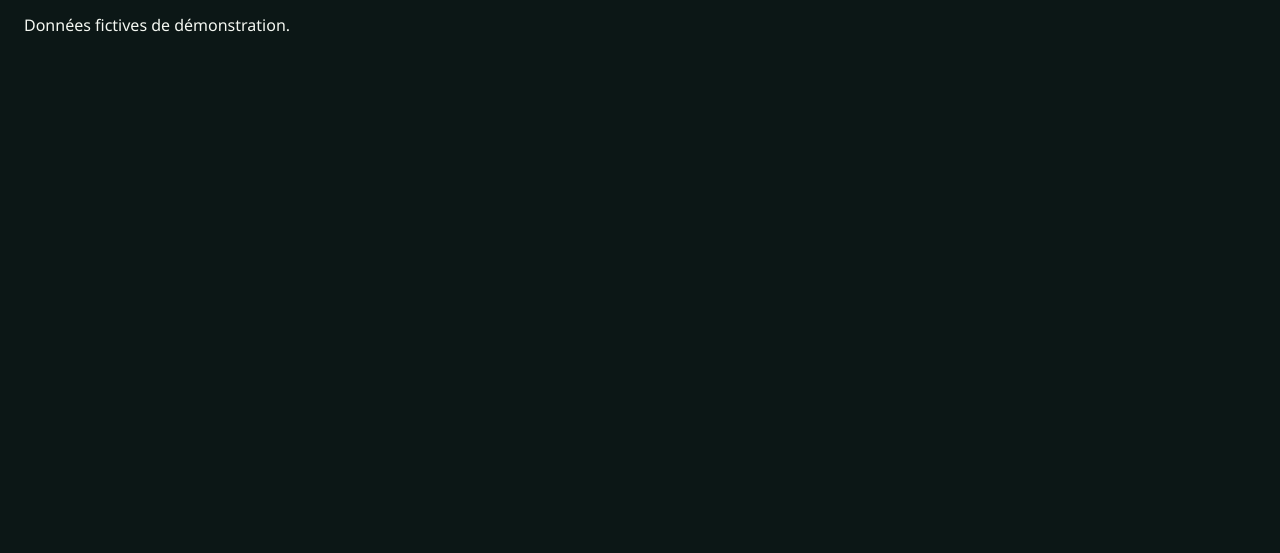
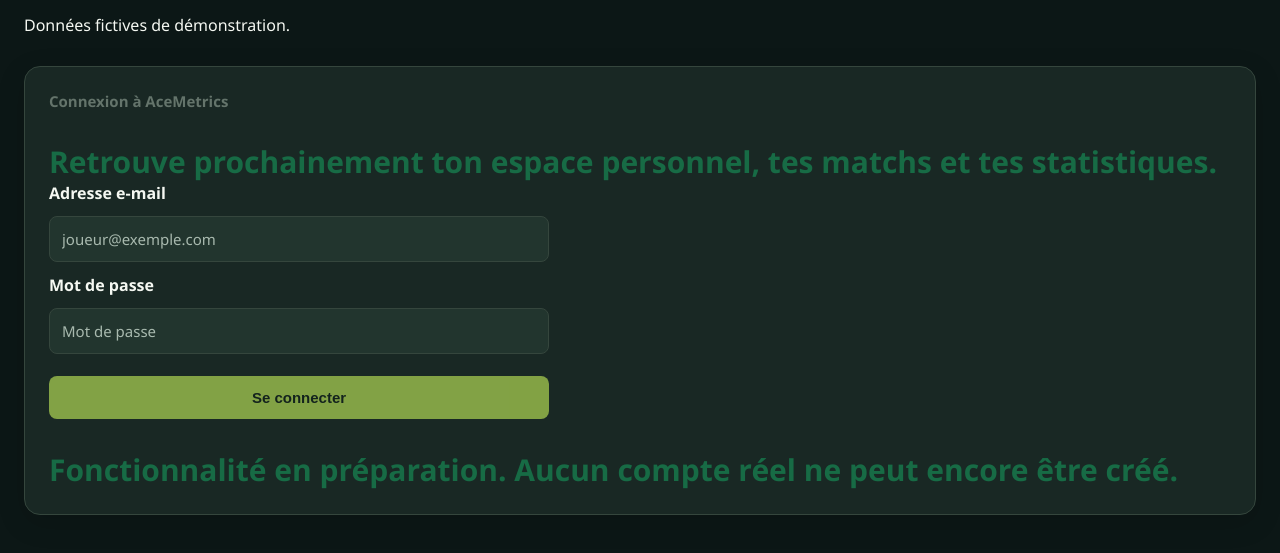
Before and after one commit to younesdjouder/TD-Algorithme-IHME, a React (Vite) app: page / in a window 1280 px wide. Shown: the part 1907-2460 px from the top of the page. Before the commit the page ends 1997 px from the top, so only its background shows below. Built offline with nearby package versions, Linux system fonts and the light colour scheme; no server answers.

Commit message:
Implement login section with form and messages
Added a login section with a form and placeholder text.

```diff
--- a/src/App.jsx
+++ b/src/App.jsx
@@ -130,6 +130,11 @@ body: JSON.stringify({
         <a href="#historique">Mes matchs</a>
         <a href="#ajouter-match" className="nav-button">
             + Ajouter un match
+
+<a href="#connexion" className="nav-button">
+    Connexion
+</a>
+
         </a>
     </div>
 </nav>
@@ -338,6 +343,45 @@ body: JSON.stringify({
 
                 <p>Données fictives de démonstration.</p>
             </section>
+
+<section className="card" id="connexion">
+    <h2>Connexion à AceMetrics</h2>
+
+    <p>
+        Retrouve prochainement ton espace personnel,
+        tes matchs et tes statistiques.
+    </p>
+
+    <form onSubmit={(event) => event.preventDefault()}>
+        <label htmlFor="email">Adresse e-mail</label>
+        <input
+            id="email"
+            type="email"
+            placeholder="joueur@exemple.com"
+            autoComplete="email"
+            disabled
+        />
+
+        <label htmlFor="motdepasse">Mot de passe</label>
+        <input
+            id="motdepasse"
+            type="password"
+            placeholder="Mot de passe"
+            autoComplete="current-password"
+            disabled
+        />
+
+        <button type="button" disabled>
+            Se connecter
+        </button>
+    </form>
+
+    <p>
+        Fonctionnalité en préparation.
+        Aucun compte réel ne peut encore être créé.
+    </p>
+</section>
+
         </main>
     );
 }
```
